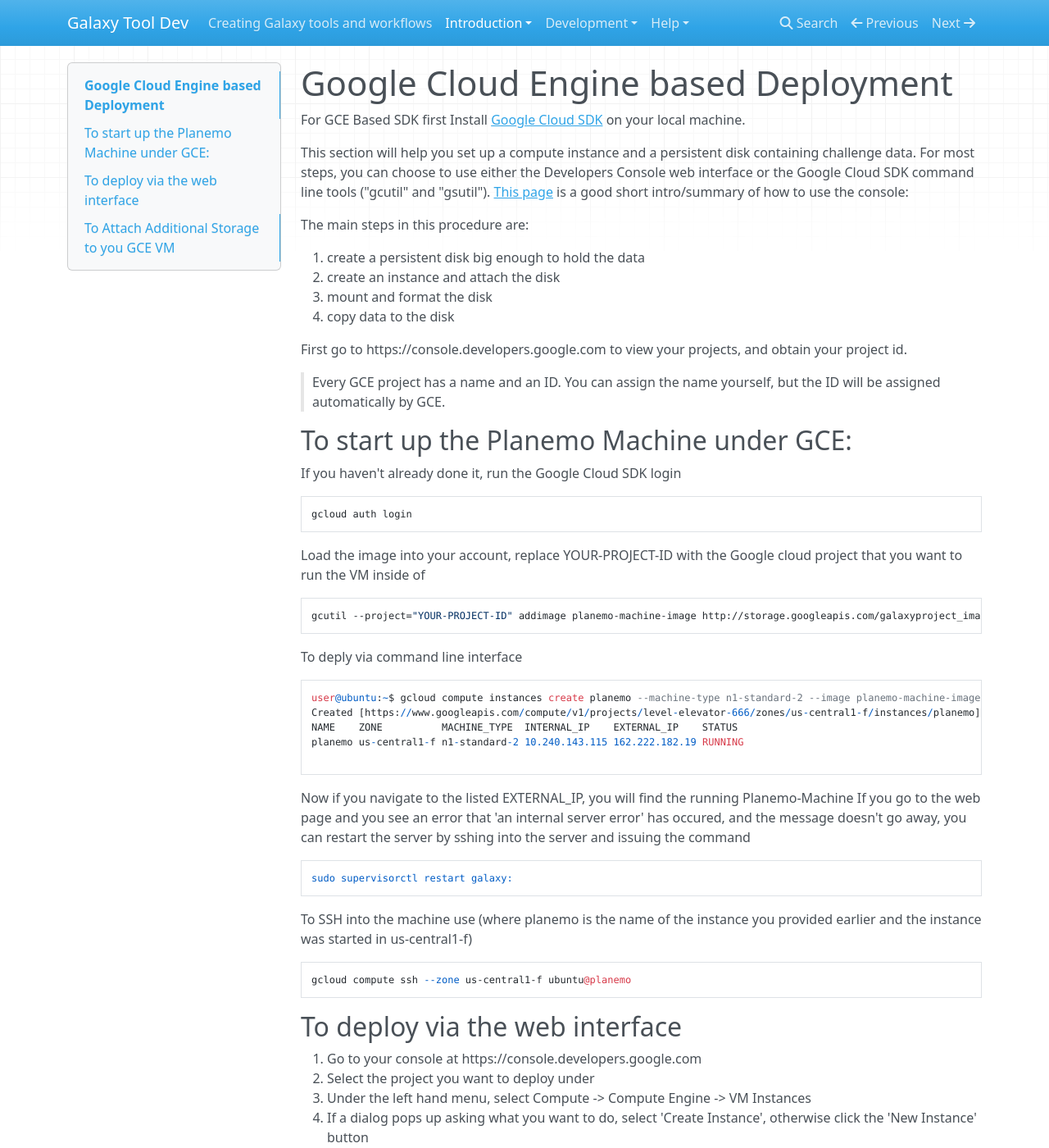
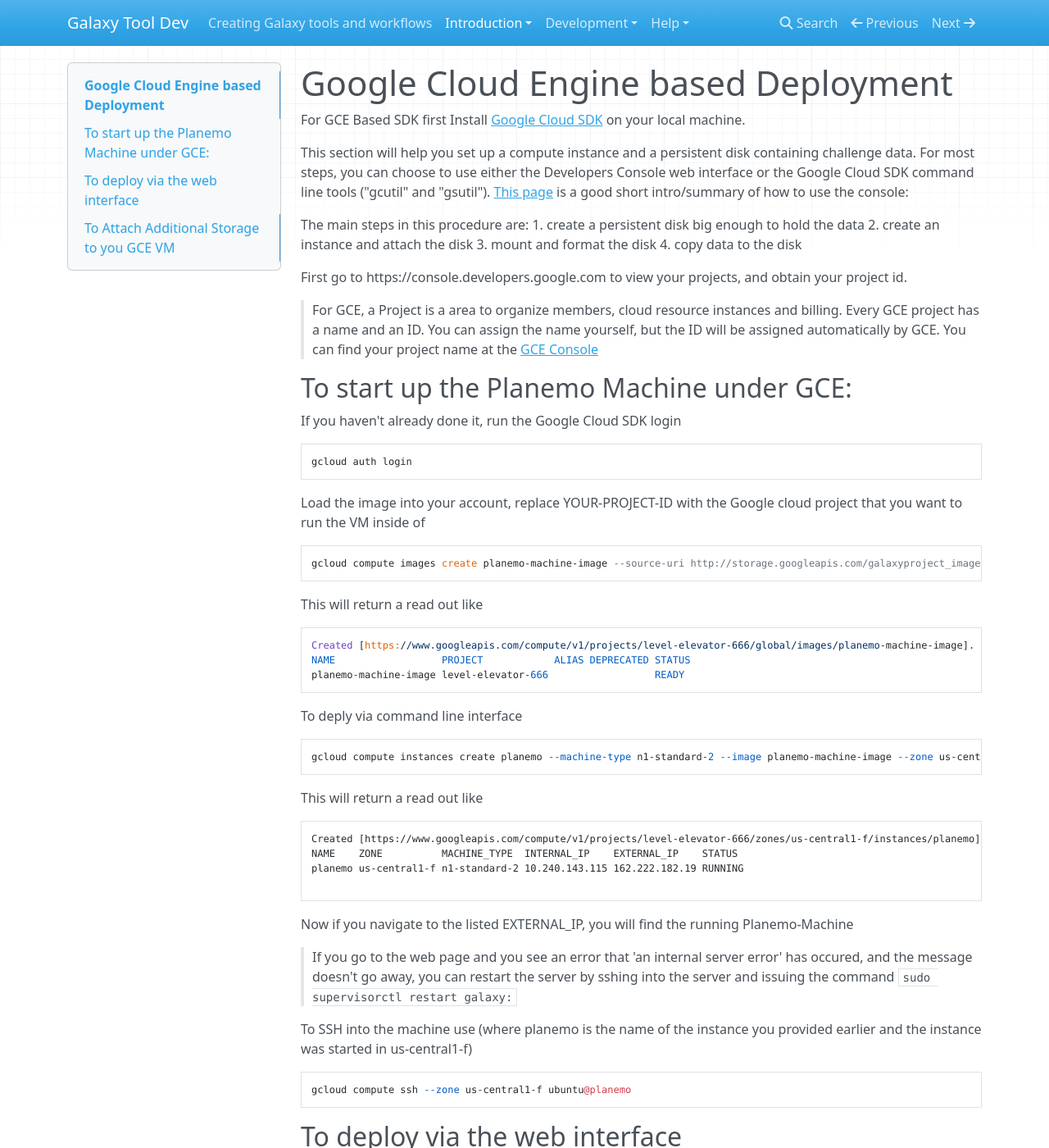
Before and after one commit to kellrott/galaxy-tooldev-docs, an MkDocs documentation site: the page built from docs/01_GCE.md, in a window 1280 px wide and 1400 px high. Shown: the whole window at 82% size. Built offline with MkDocs 1.6.1, drawn with Linux system fonts in a browser that asks for light colours; nearby versions of some CDN libraries; old or Windows-style settings are respelled for this version of MkDocs.

Commit message:
Trying to clarify the formatting in the GCE intro section

````diff
--- a/docs/01_GCE.md
+++ b/docs/01_GCE.md
@@ -8,7 +8,6 @@
 This section will help you set up a compute instance and a persistent disk containing challenge data. For most steps, you can choose to use either the Developers Console web interface or the Google Cloud SDK command line tools ("gcutil" and "gsutil"). [This page](https://developers.google.com/compute/docs/console) is a good short intro/summary of how to use the console:
 
 The main steps in this procedure are:
-
 1. create a persistent disk big enough to hold the data
 2. create an instance and attach the disk
 3. mount and format the disk
@@ -17,9 +16,11 @@
 First go to https://console.developers.google.com to view your projects, and obtain
 your project id.
 
-> Every GCE project has a name and an ID. You can assign the name yourself,
-> but the ID will be assigned automatically by GCE.
-
+>For GCE, a Project is a area to organize members, cloud resource
+>instances and billing.
+>Every GCE project has a name and an ID. You can assign the name
+>yourself, but the ID will be assigned automatically by GCE. You
+>can find your project name at the [GCE Console](https://console.developers.google.com/project)
 
 To start up the Planemo Machine under GCE:
 ------------------------------------------
@@ -32,25 +33,36 @@
 Load the image into your account, replace YOUR-PROJECT-ID with the Google cloud project
 that you want to run the VM inside of
 ```
-gcutil --project="YOUR-PROJECT-ID" addimage planemo-machine-image http://storage.googleapis.com/galaxyproject_images/planemo_machine.image.tar.gz
+gcloud compute images create planemo-machine-image --source-uri http://storage.googleapis.com/galaxyproject_images/planemo_machine.image.tar.gz
+```
+
+This will return a read out like
+```
+Created [https://www.googleapis.com/compute/v1/projects/level-elevator-666/global/images/planemo-machine-image].
+NAME                  PROJECT            ALIAS DEPRECATED STATUS
+planemo-machine-image level-elevator-666                  READY
 ```
 
 To deply via command line interface
 ```
-user@ubuntu:~$ gcloud compute instances create planemo --machine-type n1-standard-2 --image planemo-machine-image --zone us-central1-f --tags http-server
+gcloud compute instances create planemo --machine-type n1-standard-2 --image planemo-machine-image --zone us-central1-f --tags http-server
+```
+
+This will return a read out like
+```
 Created [https://www.googleapis.com/compute/v1/projects/level-elevator-666/zones/us-central1-f/instances/planemo].
 NAME    ZONE          MACHINE_TYPE  INTERNAL_IP    EXTERNAL_IP    STATUS
 planemo us-central1-f n1-standard-2 10.240.143.115 162.222.182.19 RUNNING
 
 ```
 
+Now if you navigate to the listed EXTERNAL_IP, you will find the running Planemo-Machine
 
-Now if you navigate to the listed EXTERNAL_IP, you will find the running Planemo-Machine
-If you go to the web page and you see an error that 'an internal server error' has occured, and the
-message doesn't go away, you can restart the server by sshing into the server and issuing the command
-```
-sudo supervisorctl restart galaxy:
-```
+>If you go to the web page and you see an error that
+>'an internal server error' has occured, and the
+>message doesn't go away, you can restart the server
+>by sshing into the server and issuing the command
+>`sudo supervisorctl restart galaxy:`
 
 To SSH into the machine use (where planemo is the name of the instance you provided earlier and
 the instance was started in us-central1-f)
@@ -77,7 +89,6 @@
 8. If you click the IP address for the instance you should be directed the the home page of you newly
 create Galaxy SDK instance
 
-
 To Attach Additional Storage to you GCE VM
 ------------------------------------------
 
@@ -91,6 +102,6 @@
 gcloud compute instances attach-disk --zone us-central1-f --disk planemo-data planemo
 ```
 
-
-> And remember when you are done using your VM, turn it off. You are changed for every
-> hour it is on, and if you forget about it, it will rack up costs quickly.
+>And remember when you are done using your VM, turn it off.
+>You are changed for every hour it is on, and if you forget
+>about it, it will rack up costs quickly.
````
